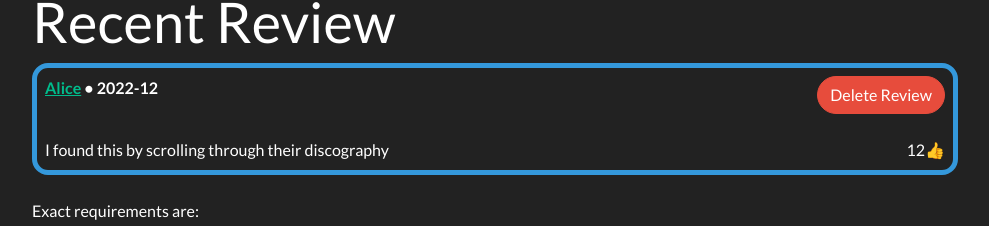
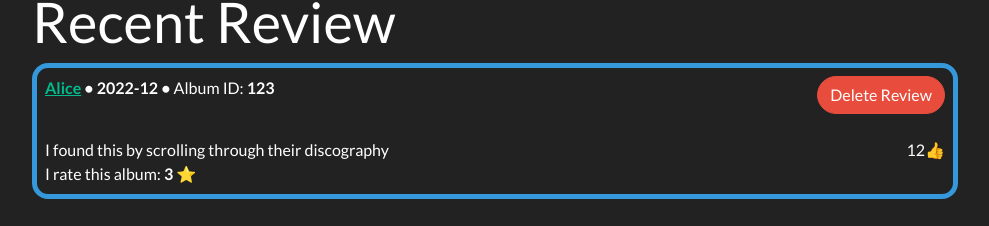
Before and after one commit to patelShas/spotty-review-react, a React (Create React App) app: page / in a window 1280 px wide. Shown: the part 1210-1436 px from the top of the page, without its empty margins (240-1229 px from the left). Built offline with nearby package versions, Linux system fonts and the light colour scheme.

Commit message:
update review formatting

```diff
--- a/src/reviews/reviewItem.js
+++ b/src/reviews/reviewItem.js
@@ -31,7 +31,9 @@ const ReviewItem = (
                     <a href={`/profile/${review.reviewer}`}>
                         <span className={"fw-bold"}>{review.reviewer}</span>
                     </a>
-                    <span className={"fw-bold"}> • {review.date}</span>
+                    <span className={"fw-bold"}> • {review.date} •</span>
+                    <span className={""}> Album ID: </span>
+                    <span className={"fw-bold"}>{review.album_id}</span>
                 </div>
                 <div className={"border-white"}>
                     <button type="button" className="btn btn-danger rounded-pill" onClick={() => {deleteReviewHandler(review._id)}}>Delete Review</button>
@@ -48,6 +50,10 @@ const ReviewItem = (
                     {review.likes}👍
                 </div>
             </div>
+            <div className={""}>
+                <span>I rate this album: </span>
+                <span className={"fw-bold"}>{review.score} ⭐️</span>
+            </div>
         </div>
     )
 }
```
